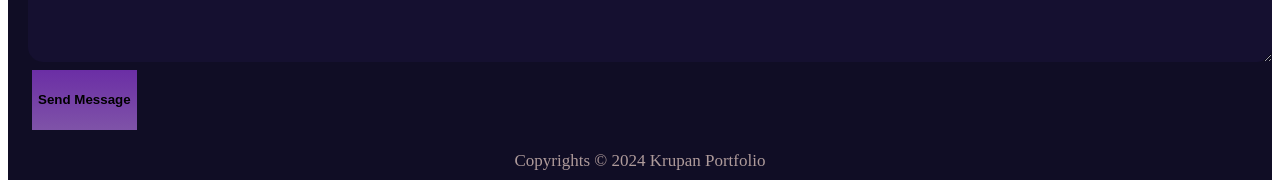
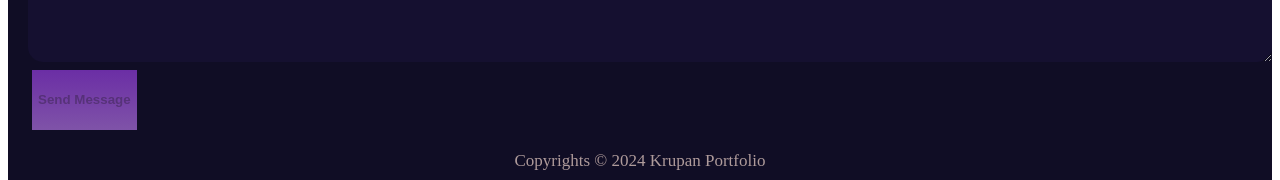
Before and after one commit to krupan-goud/portfolio-frontend, a Next.js app: page / in a window 1280 px wide. Shown: the part 4577-4757 px from the top of the page. Built offline with nearby package versions, Linux system fonts and the light colour scheme; no server answers.

Commit message:
Update contact.tsx

```diff
--- a/src/pages/contact.tsx
+++ b/src/pages/contact.tsx
@@ -16,6 +16,7 @@ const Contact = () => {
   const [userDetails, setUserDetails] = useState<any>(initializeUserDetails);
   const [alertMessage, setAlertMessage] = useState<string>('');
   const [showAlert, setShowAlert] = useState<boolean>(false);
+  const [buttonDisabled, setButtonDisabled] = useState<boolean>(false)
   const [validationErrors, setValidationErrors] = useState<any>({
     name: '',
     email: '',
@@ -54,6 +55,11 @@ const Contact = () => {
 
     }
   }
+  useEffect(() => {
+    if (userDetails.email.length > 10 && userDetails.name.length > 3 && userDetails.message.length > 20) {
+      setButtonDisabled(true)
+    }
+  }, [userDetails])
 
   const closeAlert = () => {
     setShowAlert(false);
@@ -69,7 +75,7 @@ const Contact = () => {
               <InputField label={'Full Name'} type={'text'} name={'name'} value={userDetails.name} placeholder={'Enter Full Name'} required={true} rows={0} cols={0} onchange={onchange} error={validationErrors.name} />
               <InputField label={'Email Address'} type={'email'} name={'email'} value={userDetails.email} placeholder={'Enter Email Address'} required={true} rows={0} cols={0} onchange={onchange} error={validationErrors.email} />
               <InputField label={'Message'} type={'textarea'} name={'message'} value={userDetails.message} placeholder={'Hey Krupan, I love your website! I\'d like to discuss some opportunities that you might find interesting! 💐'} required={true} rows={10} cols={12} onchange={onchange} error={validationErrors.message} />
-              <Button className={`${styles.hireMeButton} mt-4`} onClick={onSubmitHandler}>Send Message</Button>
+              <Button className={`${styles.hireMeButton} mt-4`} onClick={onSubmitHandler} disabled={!buttonDisabled}  >    Send Message  </Button>
               <p className={`${styles.copyRights} mt-4`}>Copyrights © 2024 Krupan Portfolio</p>
               <p className={`${styles.copyRights} mb-4`} > Designed and Developed by Krupan Goud Shivabandhi</p>
             </Card>
```
